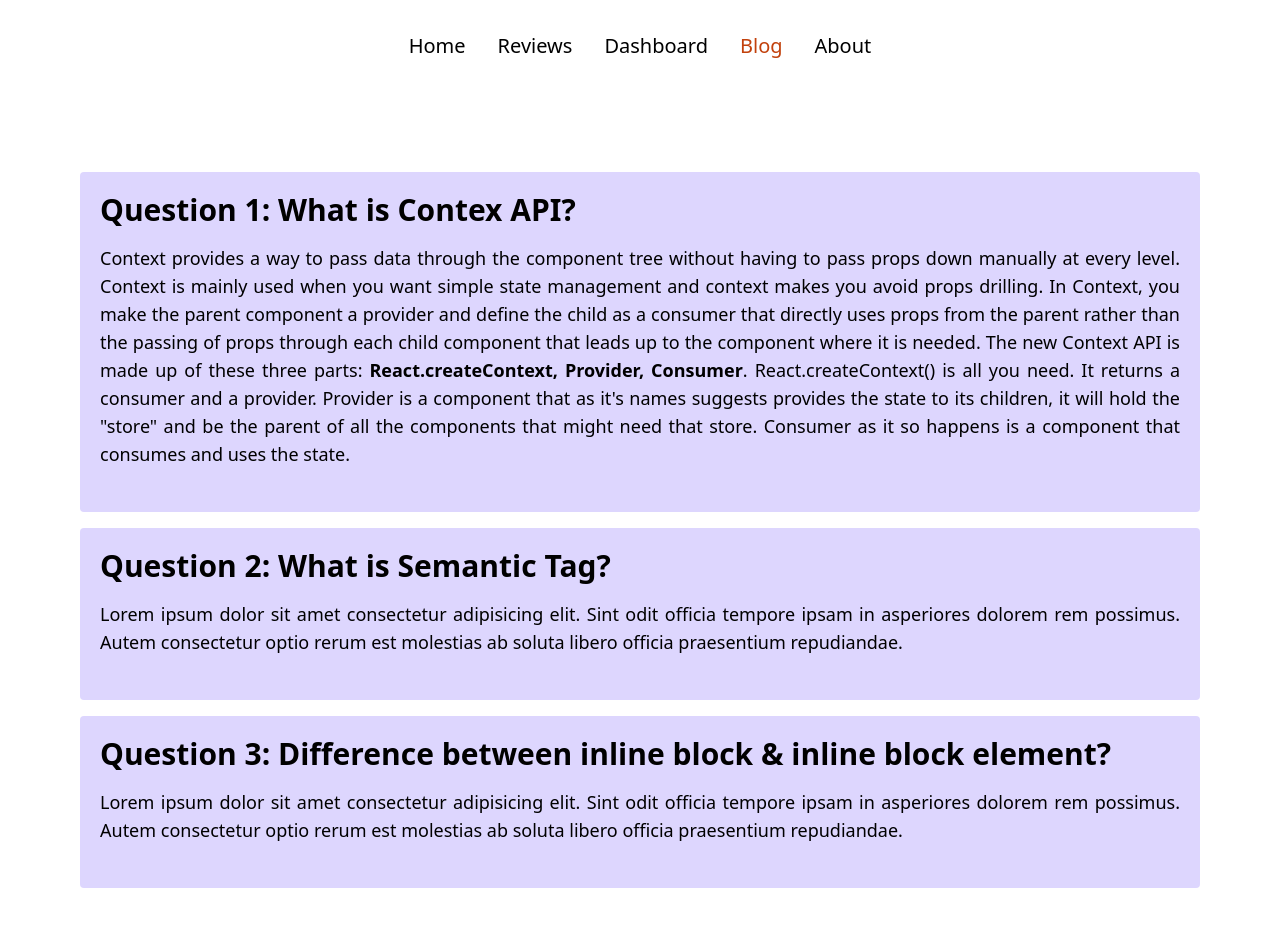
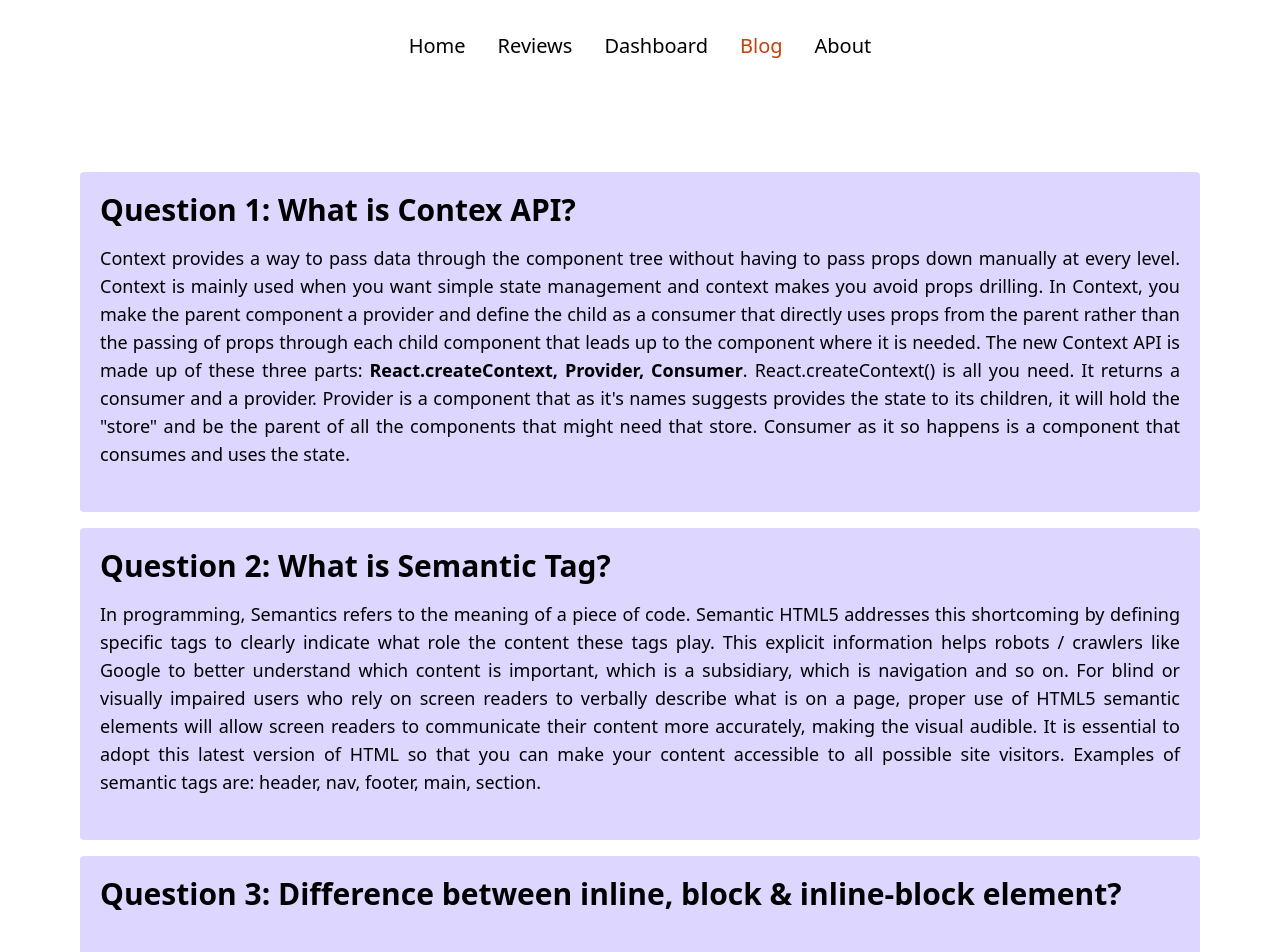
Before and after one commit to JubayerAhmmodShuvo/MacReview, a React (Create React App) app: page /blog in a window 1280 px wide. Shown: the top 952 px of the page. Built offline with nearby package versions, Linux system fonts and the light colour scheme.

Commit message:
second question answered

```diff
--- a/src/components/Blog/Blog.js
+++ b/src/components/Blog/Blog.js
@@ -7,15 +7,15 @@ const Blog = () => {
         <h1 className="text-left text-3xl font-semibold mb-4  "> Question 1: What is Contex API?</h1>
         <p className="text-left text-lg mb-6 text-justify ">Context provides a way to pass data through the component tree without having to pass props down manually at every level. Context is mainly used when you want simple state management and context makes you avoid props drilling. In Context, you make the parent component a provider and define the child as a consumer that directly uses props from the parent rather than the passing of props through each child component that leads up to the component where it is needed. The new Context API is made up of these three parts: <strong>  React.createContext, Provider, Consumer</strong>. React.createContext() is all you need. It returns a consumer and a provider. Provider is a component that as it's names suggests provides the state to its children, it will hold the "store" and be the parent of all the components that might need that store. Consumer as it so happens is a component that consumes and uses the state. </p>
   </div>
-       <div className=' bg-violet-200 rounded p-5 mb-4' >
-        <h1 className="text-left text-3xl font-semibold mb-4  "> Question 2: What is Semantic Tag?</h1>
-        <p className="text-left text-lg mb-6 text-justify">Lorem ipsum dolor sit amet consectetur adipisicing elit. Sint odit officia tempore ipsam in asperiores dolorem rem possimus. Autem consectetur optio rerum est molestias ab soluta libero officia praesentium repudiandae.</p>
+        <div className=' bg-violet-200 rounded p-5 mb-4' >
+          <h1 className="text-left text-3xl font-semibold mb-4  "> Question 2: What is Semantic Tag?</h1>
+          <p className="text-left text-lg mb-6 text-justify">In programming, Semantics refers to the meaning of a piece of code. Semantic HTML5 addresses this shortcoming by defining specific tags to clearly indicate what role the content these tags play. This explicit information helps robots / crawlers like Google to better understand which content is important, which is a subsidiary, which is navigation and so on. For blind or visually impaired users who rely on screen readers to verbally describe what is on a page, proper use of HTML5 semantic elements will allow screen readers to communicate their content more accurately, making the visual audible. It is essential to adopt this latest version of HTML so that you can make your content accessible to all possible site visitors. Examples of semantic tags are: header, nav, footer, main, section. </p>
   </div>
-       <div className=' bg-violet-200 rounded p-5 mb-4' >
-        <h1 className="text-left text-3xl font-semibold mb-4  "> Question 3: Difference between inline block & inline block element?</h1>
-        <p className="text-left text-lg mb-6 text-justify">Lorem ipsum dolor sit amet consectetur adipisicing elit. Sint odit officia tempore ipsam in asperiores dolorem rem possimus. Autem consectetur optio rerum est molestias ab soluta libero officia praesentium repudiandae.</p>
+        <div className=' bg-violet-200 rounded p-5 mb-4' >
+          <h1 className="text-left text-3xl font-semibold mb-4  "> Question 3: Difference between inline, block & inline-block element?</h1>
+          <p className="text-left text-lg mb-6 text-justify"></p>
   </div>
-   </div>
+  </div>
   );
 };
 
```
